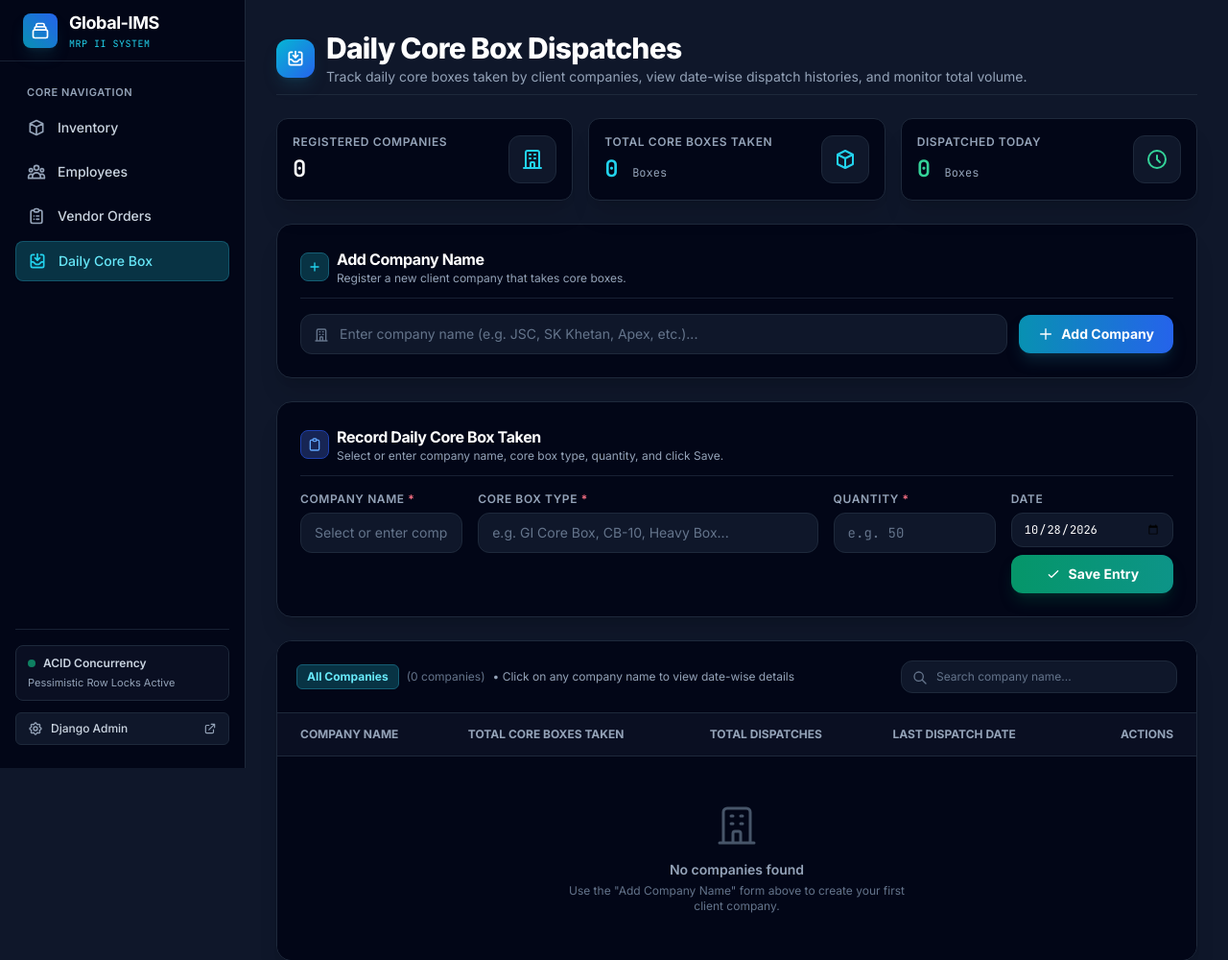
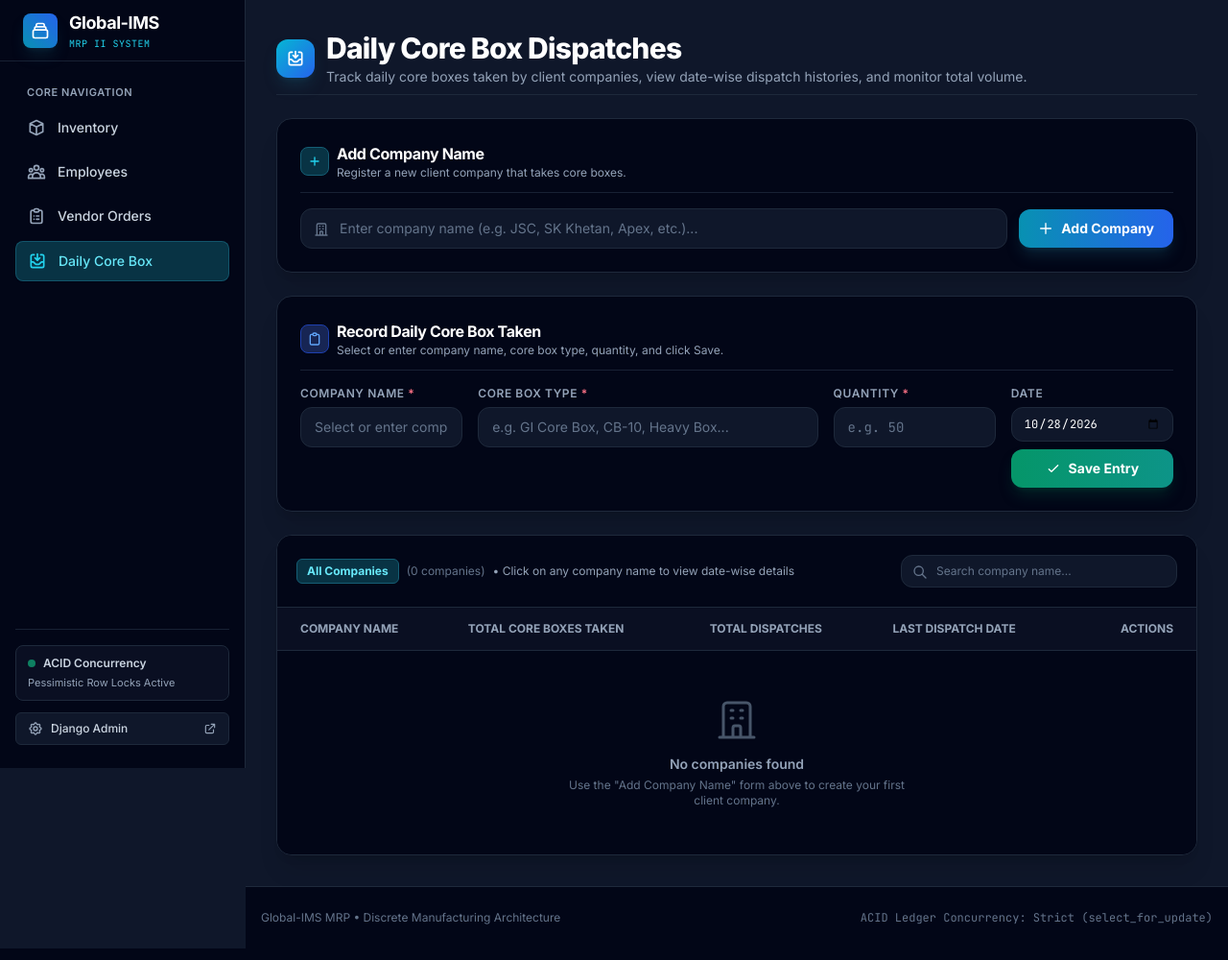
Before and after one commit to anaskhan7866/Global-IMS, a Django app: page /daily-core-box/ in a window 1280 px wide. Shown: the top 1000 px of the page at 96% size. Run offline with Django 5.2, Linux system fonts and the light colour scheme; the visitor is signed in with stand-in values (Sample User, id 1); data that the repository does not hold is empty; parts of the project's set-up code (start-up, migrations or seed data) failed here and were passed over; some libraries are stand-ins or nearby versions.

Commit message:
Remove summary metric cards from Daily Core Box Dispatches list

```diff
--- a/templates/inventory/daily_core_box_list.html
+++ b/templates/inventory/daily_core_box_list.html
@@ -17,48 +17,6 @@
                 <p class="text-xs sm:text-sm text-slate-400 mt-0.5">
                     Track daily core boxes taken by client companies, view date-wise dispatch histories, and monitor total volume.
                 </p>
-            </div>
-        </div>
-    </div>
-
-    <!-- Quick Metrics Summary Bar -->
-    <div class="grid grid-cols-1 sm:grid-cols-3 gap-4">
-        <!-- Metric 1: Total Companies -->
-        <div class="rounded-xl bg-slate-950 p-4 border border-slate-800 shadow-xl flex items-center justify-between">
-            <div>
-                <p class="text-xs font-semibold uppercase tracking-wider text-slate-400">Registered Companies</p>
-                <h3 class="mt-1 text-2xl font-extrabold text-white font-mono-code">{{ total_companies_count }}</h3>
-            </div>
-            <div class="p-3 rounded-xl bg-slate-900 border border-slate-800 text-cyan-400">
-                <svg class="w-6 h-6" fill="none" stroke="currentColor" viewBox="0 0 24 24">
-                    <path stroke-linecap="round" stroke-linejoin="round" stroke-width="2" d="M19 21V5a2 2 0 00-2-2H7a2 2 0 00-2 2v16m14 0h2m-2 0h-5m-9 0H3m2 0h5M9 7h1m-1 4h1m4-4h1m-1 4h1m-5 10v-5a1 1 0 011-1h2a1 1 0 011 1v5m-4 0h4" />
-                </svg>
-            </div>
-        </div>
-
-        <!-- Metric 2: Total Core Boxes Dispatched -->
-        <div class="rounded-xl bg-slate-950 p-4 border border-slate-800 shadow-xl flex items-center justify-between">
-            <div>
-                <p class="text-xs font-semibold uppercase tracking-wider text-slate-400">Total Core Boxes Taken</p>
-                <h3 class="mt-1 text-2xl font-extrabold text-cyan-400 font-mono-code">{{ total_all_core_boxes }} <span class="text-xs font-normal text-slate-400">Boxes</span></h3>
-            </div>
-            <div class="p-3 rounded-xl bg-slate-900 border border-slate-800 text-cyan-400">
-                <svg class="w-6 h-6" fill="none" stroke="currentColor" viewBox="0 0 24 24">
-                    <path stroke-linecap="round" stroke-linejoin="round" stroke-width="2" d="M20 7l-8-4-8 4m16 0l-8 4m8-4v10l-8 4m0-10L4 7m8 4v10M4 7v10l8 4" />
-                </svg>
-            </div>
-        </div>
-
-        <!-- Metric 3: Today's Core Boxes -->
-        <div class="rounded-xl bg-slate-950 p-4 border border-slate-800 shadow-xl flex items-center justify-between">
-            <div>
-                <p class="text-xs font-semibold uppercase tracking-wider text-slate-400">Dispatched Today</p>
-                <h3 class="mt-1 text-2xl font-extrabold text-emerald-400 font-mono-code">{{ today_core_boxes }} <span class="text-xs font-normal text-slate-400">Boxes</span></h3>
-            </div>
-            <div class="p-3 rounded-xl bg-slate-900 border border-slate-800 text-emerald-400">
-                <svg class="w-6 h-6" fill="none" stroke="currentColor" viewBox="0 0 24 24">
-                    <path stroke-linecap="round" stroke-linejoin="round" stroke-width="2" d="M12 8v4l3 3m6-3a9 9 0 11-18 0 9 9 0 0118 0z" />
-                </svg>
             </div>
         </div>
     </div>
```
